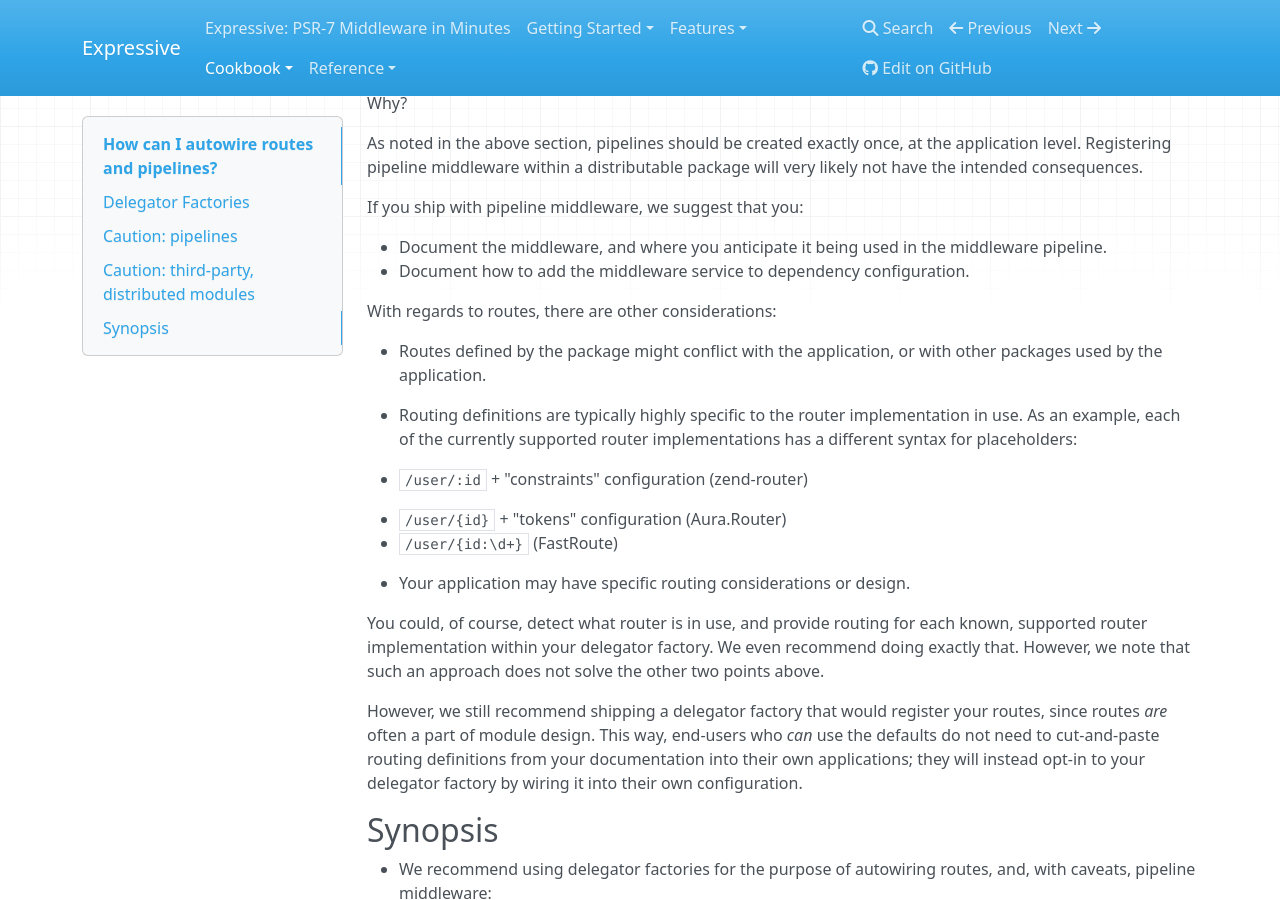
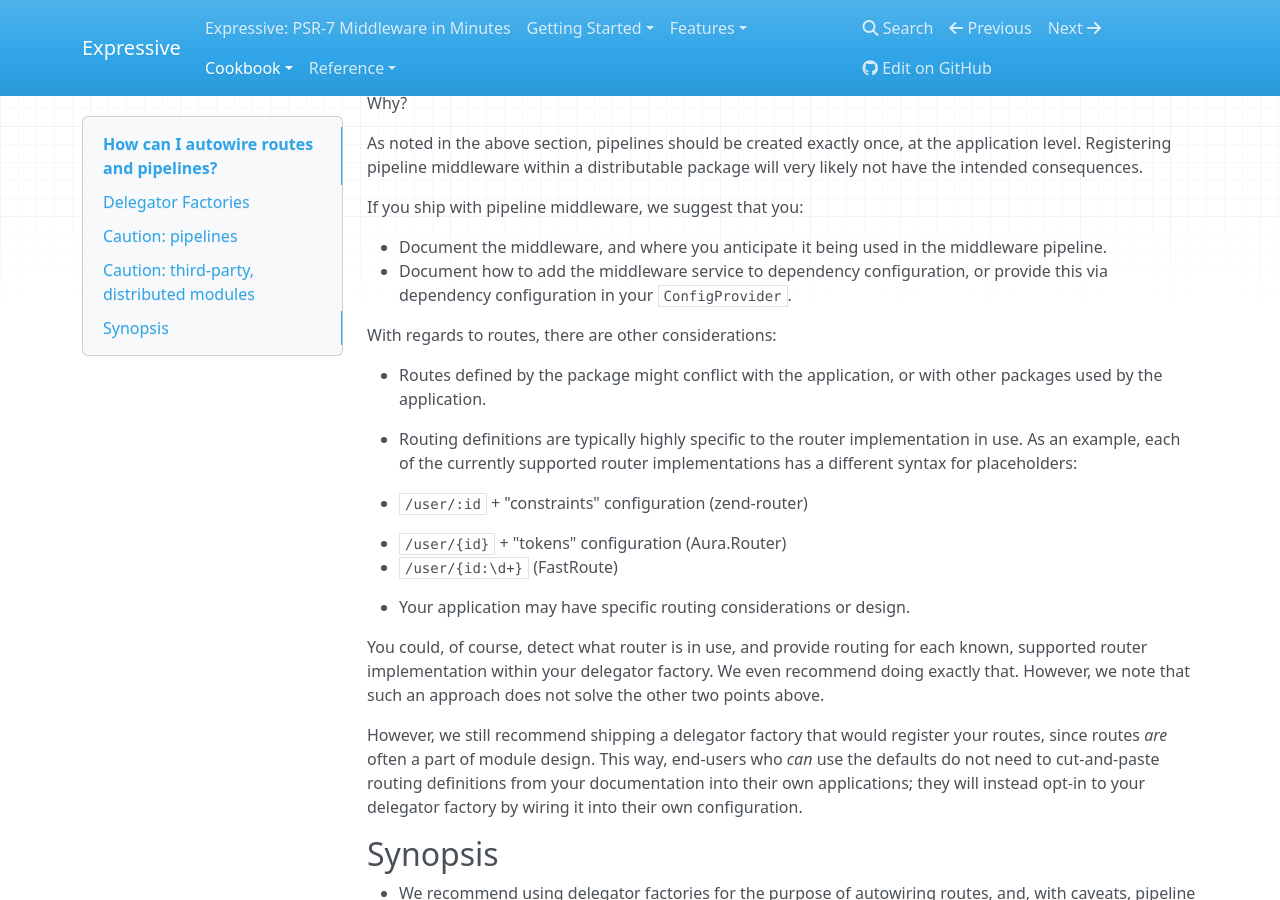
Before and after one commit to zendframework/zend-expressive, an MkDocs documentation site: the page built from doc/book/cookbook/autowiring-routes-and-pipelines.md, in a window 1280 px wide and 900 px high, scrolled down 2732 px. Built offline with MkDocs 1.6.1, drawn with Linux system fonts in a browser that asks for light colours; nearby versions of some CDN libraries; old or Windows-style settings are respelled for this version of MkDocs.

Commit message:
Added verbiage around providing configuration for module middleware
Dependencies are okay, just so long as they are not auto-wired into the
application.

```diff
--- a/doc/book/cookbook/autowiring-routes-and-pipelines.md
+++ b/doc/book/cookbook/autowiring-routes-and-pipelines.md
@@ -157,7 +157,8 @@
 
 - Document the middleware, and where you anticipate it being used in the
   middleware pipeline.
-- Document how to add the middleware service to dependency configuration.
+- Document how to add the middleware service to dependency configuration, or
+  provide this via dependency configuration in your `ConfigProvider`.
 
 With regards to routes, there are other considerations:
 
```
